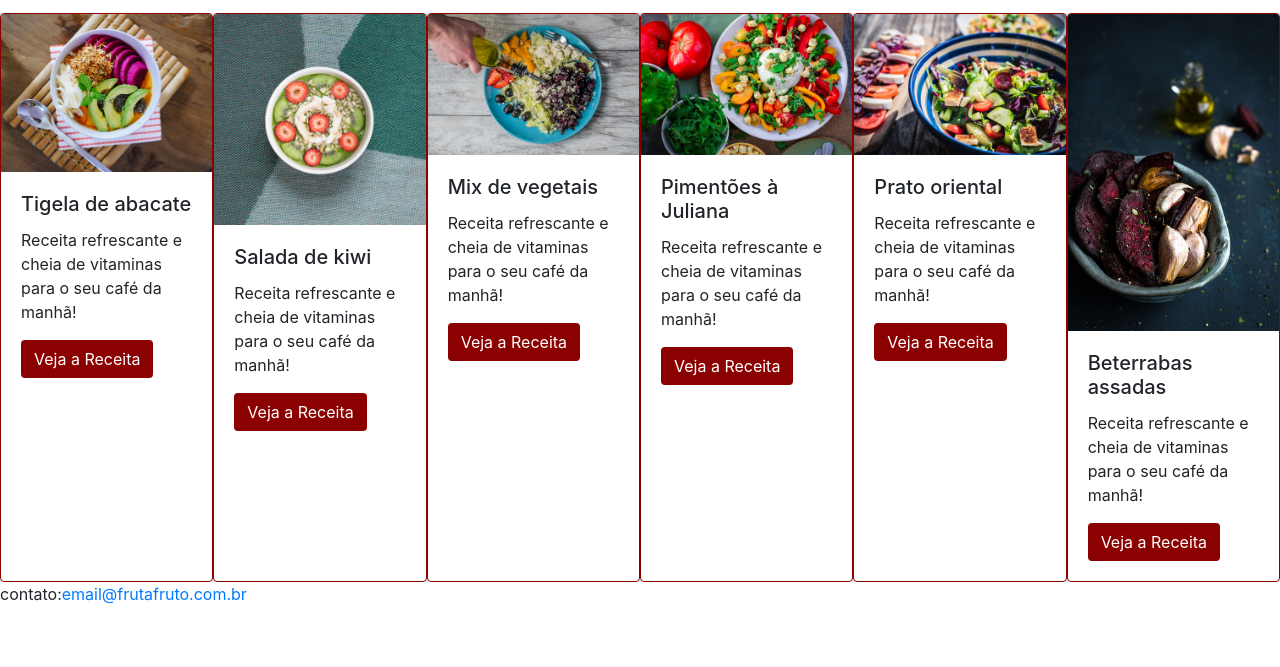
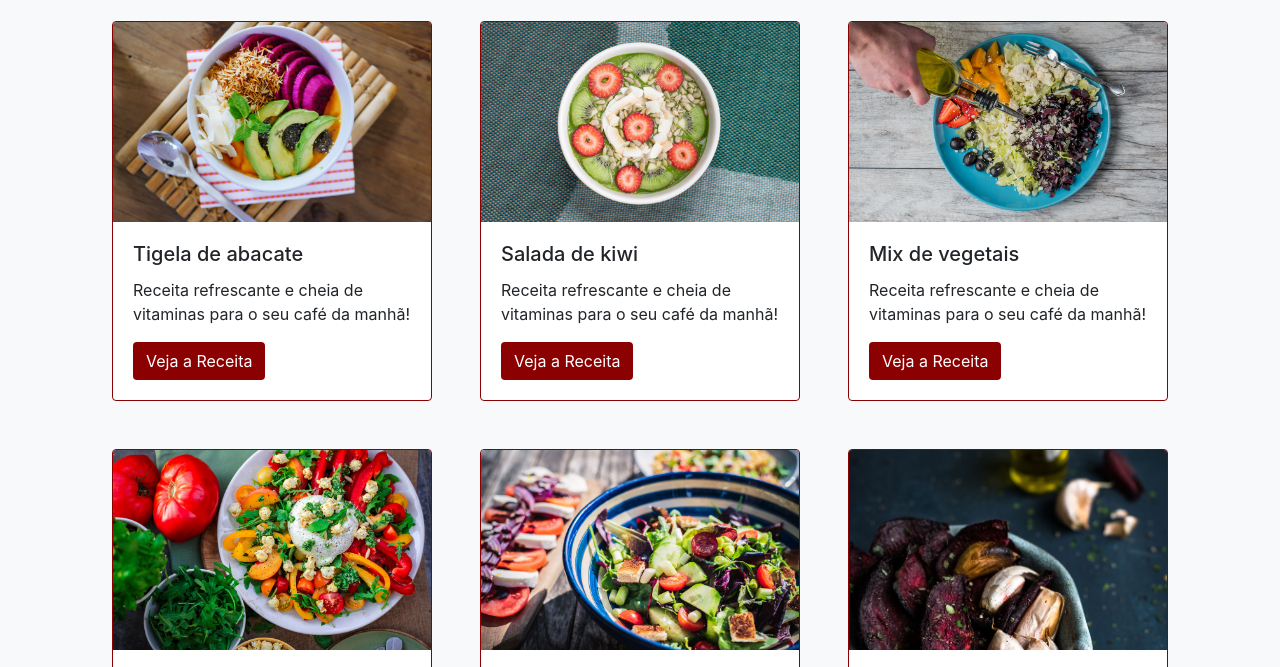
Before and after one commit to maleixorm/bootstrap-alura, a plain HTML site: page index.html in a window 1280 px wide. Shown: the part 587-1254 px from the top of the page. Before the commit the page ends 1209 px from the top, so only its background shows below. Drawn offline with nearby package versions, Linux system fonts and the light colour scheme.

Commit message:
Alinhando elementos com o Grid no Bootstrap

```diff
--- a/index.html
+++ b/index.html
@@ -71,59 +71,59 @@
 
     <section class="titulo">
       <h1 class="fonte-titulo text-center cor-especial pt-4">Receitas para economizar e ganhar saúde</h1>
-      <p class="text-center text-secondary pb-4">Nossas receitas ajudam você a aproveitar melhor os alimentos, economizar, ganhar tempo e praticidade!</p>
+      <p class="text-center text-secondary pb-2">Nossas receitas ajudam você a aproveitar melhor os alimentos, economizar, ganhar tempo e praticidade!</p>
     </section>
 
-    <section class="receitas">
-      <div class="d-flex">
-        <div class="card borda-cor-especial" style="width: 18rem;">
-          <img src="src/img/receita-abacate.jpg" class="card-img-top" alt="tigela com salada de abacate, vista superior">
+    <section class="receitas container-fluid bg-light">
+      <div class="row justify-content-center">
+        <article class="card borda-cor-especial card-largura p-0 m-4 col-12 col-md-4">
+          <img src="src/img/receita-abacate.jpg" class="card-img-top card-posicao-imagem" alt="tigela com salada de abacate, vista superior">
           <div class="card-body">
             <h5 class="card-title">Tigela de abacate</h5>
             <p class="card-text">Receita refrescante e cheia de vitaminas para o seu café da manhã!</p>
             <a href="#" class="btn botao-cor-especial">Veja a Receita</a>
           </div>
-        </div>
-        <div class="card borda-cor-especial" style="width: 18rem;">
-          <img src="src/img/receita-kiwi.jpg" class="card-img-top" alt="tigela de mingau com kiwi, vista superior">
+        </article>
+        <article class="card borda-cor-especial card-largura p-0 m-4 col-12 col-md-4">
+          <img src="src/img/receita-kiwi.jpg" class="card-img-top card-posicao-imagem" alt="tigela de mingau com kiwi, vista superior">
           <div class="card-body">
             <h5 class="card-title">Salada de kiwi</h5>
             <p class="card-text">Receita refrescante e cheia de vitaminas para o seu café da manhã!</p>
             <a href="#" class="btn botao-cor-especial">Veja a Receita</a>
           </div>
-        </div>
-        <div class="card borda-cor-especial" style="width: 18rem;">
-          <img src="src/img/receita-mix.jpg" class="card-img-top" alt="prato com mix de vegetais e mão de pessoa adicionando azeite, vista superior">
+        </article>
+        <article class="card borda-cor-especial card-largura p-0 m-4 col-12 col-md-4">
+          <img src="src/img/receita-mix.jpg" class="card-img-top card-posicao-imagem" alt="prato com mix de vegetais e mão de pessoa adicionando azeite, vista superior">
           <div class="card-body">
             <h5 class="card-title">Mix de vegetais</h5>
             <p class="card-text">Receita refrescante e cheia de vitaminas para o seu café da manhã!</p>
             <a href="#" class="btn botao-cor-especial">Veja a Receita</a>
           </div>
-        </div>
-        <div class="card borda-cor-especial" style="width: 18rem;">
-          <img src="src/img/receita-pimentoes.jpg" class="card-img-top" alt="prato de salada de pimentões com alguns ingredientes ao lado, vista superior">
+        </article>
+        <article class="card borda-cor-especial card-largura p-0 m-4 col-12 col-md-4">
+          <img src="src/img/receita-pimentoes.jpg" class="card-img-top card-posicao-imagem" alt="prato de salada de pimentões com alguns ingredientes ao lado, vista superior">
           <div class="card-body">
             <h5 class="card-title">Pimentões à Juliana</h5>
             <p class="card-text">Receita refrescante e cheia de vitaminas para o seu café da manhã!</p>
             <a href="#" class="btn botao-cor-especial">Veja a Receita</a>
           </div>
-        </div>
-        <div class="card borda-cor-especial" style="width: 18rem;">
-          <img src="src/img/receita-oriental.jpg" class="card-img-top" alt="tigela com salada de vegetais estilo oriental, vista de cima">
+        </article>
+        <article class="card borda-cor-especial card-largura p-0 m-4 col-12 col-md-4">
+          <img src="src/img/receita-oriental.jpg" class="card-img-top card-posicao-imagem" alt="tigela com salada de vegetais estilo oriental, vista de cima">
           <div class="card-body">
             <h5 class="card-title">Prato oriental</h5>
             <p class="card-text">Receita refrescante e cheia de vitaminas para o seu café da manhã!</p>
             <a href="#" class="btn botao-cor-especial">Veja a Receita</a>
           </div>
-        </div>
-        <div class="card borda-cor-especial" style="width: 18rem;">
-          <img src="src/img/receita-beterrabas.jpg" class="card-img-top" alt="tigela com beterrabas e dentes de alho assados em primeiro plano, com ingredientes ao fundo">
+        </article>
+        <article class="card borda-cor-especial card-largura p-0 m-4 col-12 col-md-4">
+          <img src="src/img/receita-beterrabas.jpg" class="card-img-top card-posicao-imagem" alt="tigela com beterrabas e dentes de alho assados em primeiro plano, com ingredientes ao fundo">
           <div class="card-body">
             <h5 class="card-title">Beterrabas assadas</h5>
             <p class="card-text">Receita refrescante e cheia de vitaminas para o seu café da manhã!</p>
             <a href="#" class="btn botao-cor-especial">Veja a Receita</a>
           </div>
-        </div>
+        </article>
       </div>
     </section>
 
--- a/src/style.css
+++ b/src/style.css
@@ -1,3 +1,7 @@
+.card-largura {
+    max-width: 20rem;
+}
+
 .fonte-titulo {
     font-family: 'Pacifico', cursive;
 }
@@ -26,3 +30,8 @@
 .borda-cor-especial {
     border-color: #8b0000;
 }
+
+.card-posicao-imagem {
+    object-fit: cover;
+    height: 200px;
+}
```
